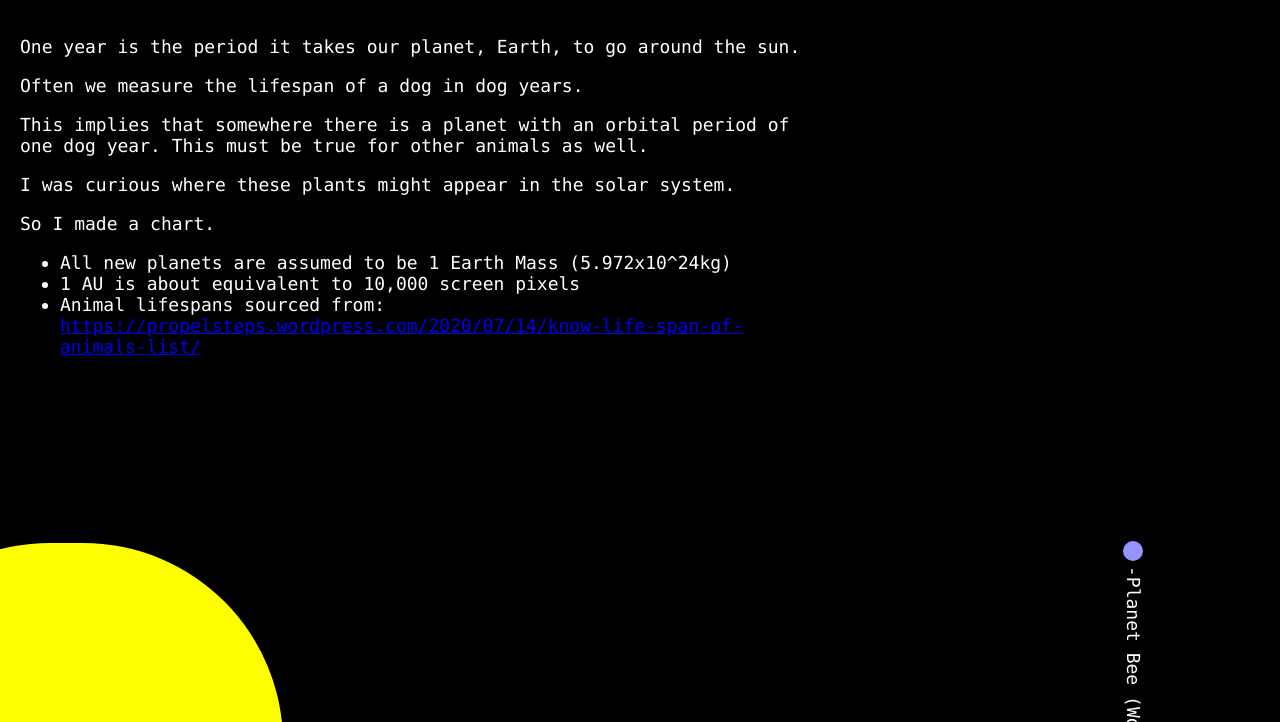
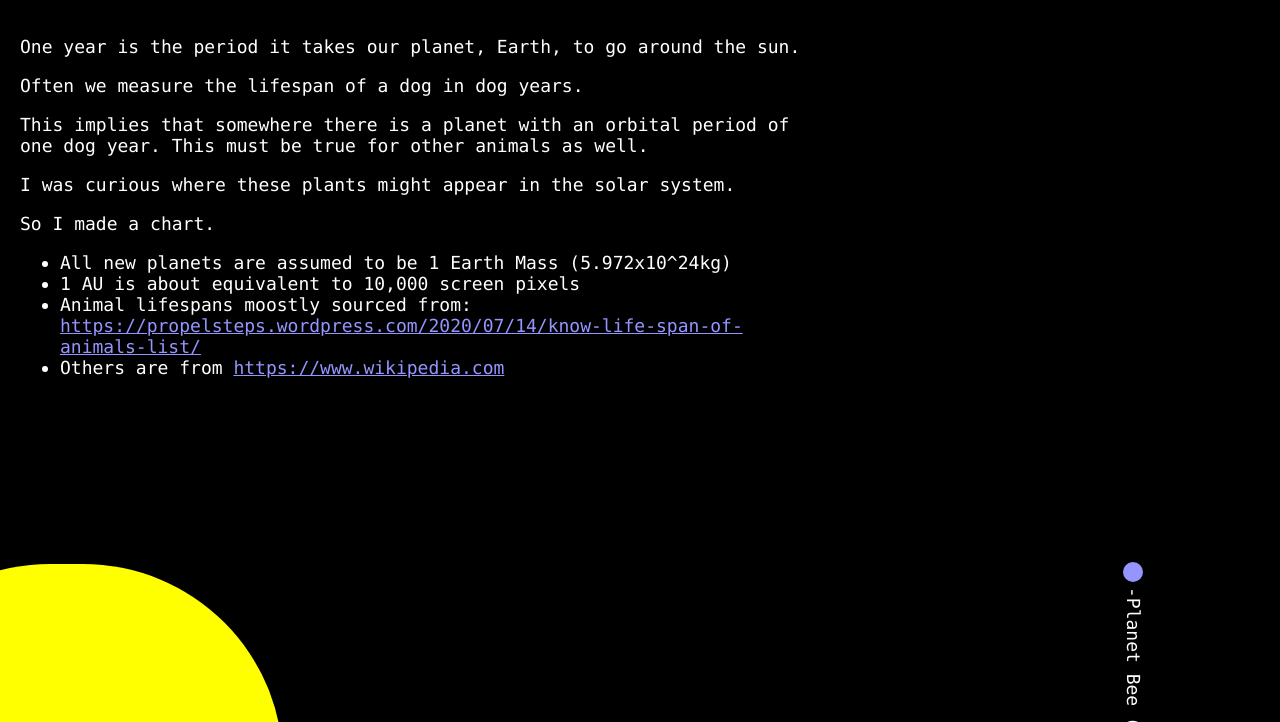
Before and after one commit to eponymoose/animalplanets, a plain HTML site: page index.html in a window 1280 px wide. Shown: the part 70-792 px from the top of the page. Drawn offline with nearby package versions, Linux system fonts and the light colour scheme.

```diff
--- a/animal_data.js
+++ b/animal_data.js
@@ -83,8 +83,7 @@
 {'name':'Pheasant','au':0.369749457926779,'life':18,'entry':5},
 {'name':'Turkey Buzzard','au':0.369749457926779,'life':18,'entry':6},
 {'name':'Wolf','au':0.369749457926779,'life':18,'entry':7},
-{'name':'Canvasback duck','au':0.383320115088443,'life':19,'entry':0},
-
+{'name':'Canvasback Duck','au':0.383320115088443,'life':19,'entry':0},
 {'name':'Beaver','au':0.396654640657767,'life':20,'entry':0},
 {'name':'Bottlenose Dolphin','au':0.396654640657767,'life':20,'entry':1},
 {'name':'Canary','au':0.396654640657767,'life':20,'entry':2},
--- a/index.html
+++ b/index.html
@@ -11,6 +11,10 @@
 		cursor: default;
 		color: #FFFFFF;
 		font-size: 18px;
+	}
+
+	a {
+		color: #9595FF;
 	}
 
 	div.title {
@@ -94,7 +98,8 @@
 		<ul>
 			<li>All new planets are assumed to be 1 Earth Mass (5.972x10^24kg)</li>
 			<li>1 AU is about equivalent to 10,000 screen pixels</li>
-			<li>Animal lifespans sourced from: <a href="https://propelsteps.wordpress.com/2020/07/14/know-life-span-of-animals-list/">https://propelsteps.wordpress.com/2020/07/14/know-life-span-of-animals-list/</a></li>
+			<li>Animal lifespans moostly sourced from: <a href="https://propelsteps.wordpress.com/2020/07/14/know-life-span-of-animals-list/">https://propelsteps.wordpress.com/2020/07/14/know-life-span-of-animals-list/</a></li>
+			<li>Others are from <a href="https://www.wikipedia.com">https://www.wikipedia.com</a></li>
 		</ul>
 	</div>
 	<div id="solarSystem">
```
